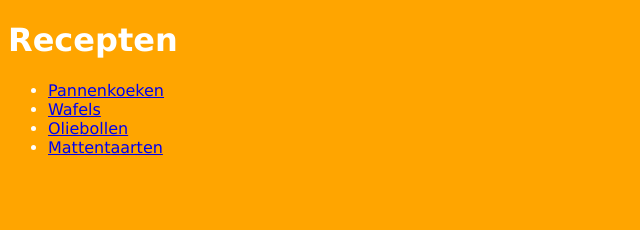
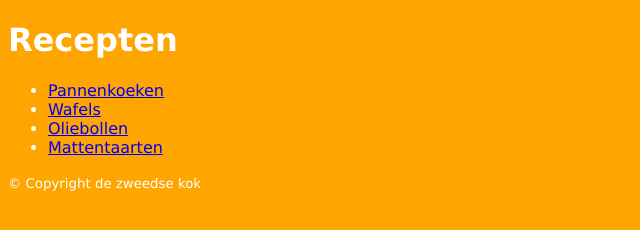
Before and after one commit to hendrikdebuck/recepten, a plain HTML site: page index.html in a window 1280 px wide. Shown: the whole page, without its empty margins (0-640 px from the left). Drawn offline with Linux system fonts and the light colour scheme.

Commit message:
de zweedse kok

```diff
--- a/index.html
+++ b/index.html
@@ -15,5 +15,8 @@
 			<li><a href="mattentaart.html">Mattentaarten</a></li>
 		</ul>
 	</nav>
+	<footer>
+		<small>&copy; Copyright de zweedse kok</small>
+	</footer>
 </body>
 </html>
```
